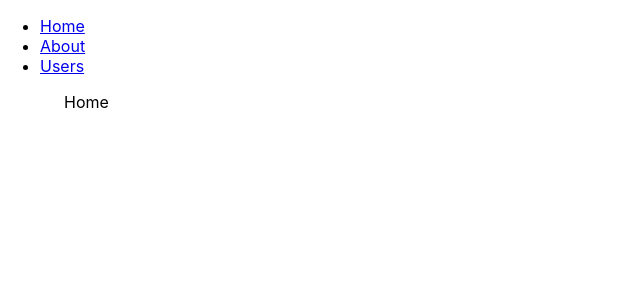
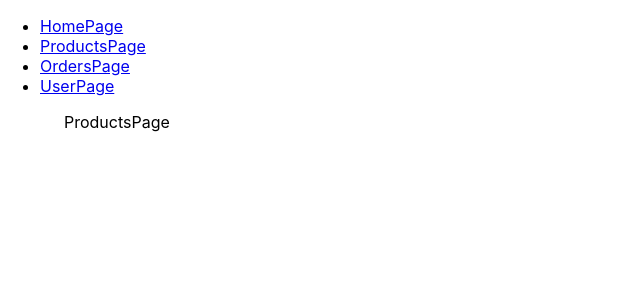
Before and after one commit to mrasilbek19/Burak-react, a React (Create React App) app: page /products in a window 1280 px wide. Shown: the top 300 px of the page, without its empty margins (0-640 px from the left). Built offline with nearby package versions, Linux system fonts and the light colour scheme.

Commit message:
fix: develop burak screen based components

```diff
--- a/src/app/App.tsx
+++ b/src/app/App.tsx
@@ -3,8 +3,11 @@
 import { Box, Button, Container, Stack, Typography } from "@mui/material";
 import { RippleBadge } from "./MaterialTheme/styled";
 import { Link, Route, Switch } from "react-router-dom";
-import { About } from "./screens/About";
-import { Users } from "./screens/Users";
+
+import { HomePage } from "./screens/homePage";
+import { ProductsPage } from "./screens/productsPage";
+import { OrdersPage } from "./screens/oedersPage";
+import { UserPage } from "./screens/userPage";
 
 function App() {
   return (
@@ -12,13 +15,16 @@
       <nav>
         <ul>
           <li>
-            <Link to="/">Home</Link>
+            <Link to="/">HomePage</Link>
           </li>
           <li>
-            <Link to="/about">About</Link>
+            <Link to="/products">ProductsPage</Link>
           </li>
           <li>
-            <Link to="/users">Users</Link>
+            <Link to="/orders">OrdersPage</Link>
+          </li>
+          <li>
+            <Link to="/member-page">UserPage</Link>
           </li>
         </ul>
       </nav>
@@ -26,22 +32,21 @@
       {/* A <Switch> looks through its children <Route>s and
         renders the first one that matches the current URL. */}
       <Switch>
-        <Route path="/about">
-          <About />
+        <Route path="/products">
+          <ProductsPage />
         </Route>
-        <Route path="/users">
-          <Users />
+        <Route path="/orders">
+          <OrdersPage />
+        </Route>
+        <Route path="/member-page">
+          <UserPage />
         </Route>
         <Route path="/">
-          <Home />
+          <HomePage />
         </Route>
       </Switch>
     </div>
   );
 }
 
-function Home() {
-  return <Container>Home</Container>
-}
-
 export default App;
--- a/src/app/screens/About.tsx
+++ /dev/null
@@ -1,5 +0,0 @@
-import { Container } from "@mui/material";
-
-export function About() {
-    return <Container>About</Container>
-}
--- a/src/app/screens/Users.tsx
+++ /dev/null
@@ -1,5 +0,0 @@
-import { Container } from "@mui/material";
-
-export function Users() {
-    return <Container>Users</Container>
-}
--- /dev/null
+++ b/src/app/screens/helpPage/index.tsx
@@ -0,0 +1,5 @@
+import { Container } from "@mui/material";
+
+export function HelpPage() {
+    return <Container>HelpPage</Container>
+}
--- /dev/null
+++ b/src/app/screens/homePage/index.tsx
@@ -0,0 +1,5 @@
+import { Container } from "@mui/material";
+
+export function HomePage() {
+    return <Container>HomePage</Container>
+}
--- /dev/null
+++ b/src/app/screens/oedersPage/index.tsx
@@ -0,0 +1,5 @@
+import { Container } from "@mui/material";
+
+export function OrdersPage() {
+    return <Container>OrdersPage</Container>
+}
--- /dev/null
+++ b/src/app/screens/productsPage/index.tsx
@@ -0,0 +1,5 @@
+import { Container } from "@mui/material";
+
+export function ProductsPage() {
+    return <Container>ProductsPage</Container>
+}
--- /dev/null
+++ b/src/app/screens/userPage/index.tsx
@@ -0,0 +1,5 @@
+import { Container } from "@mui/material";
+
+export function UserPage() {
+    return <Container>UserPage</Container>
+}
```
